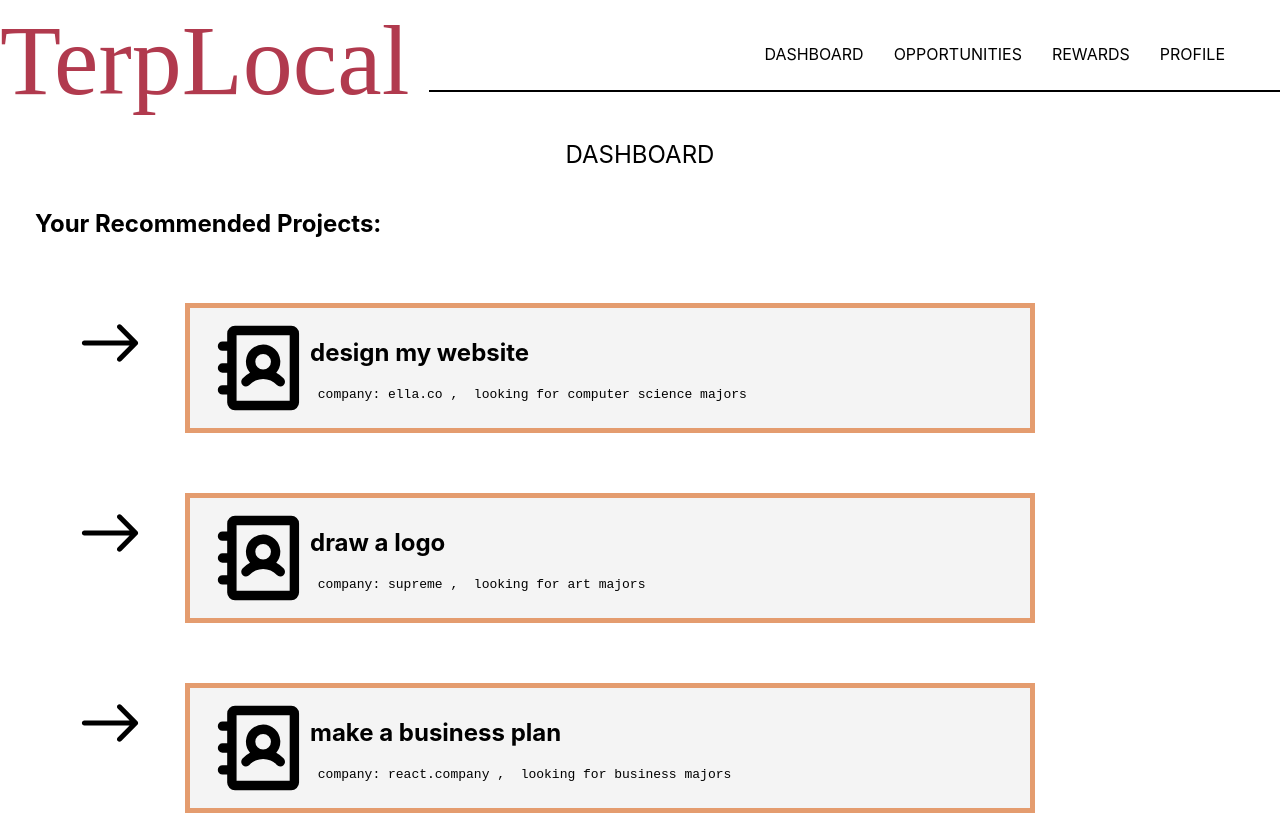
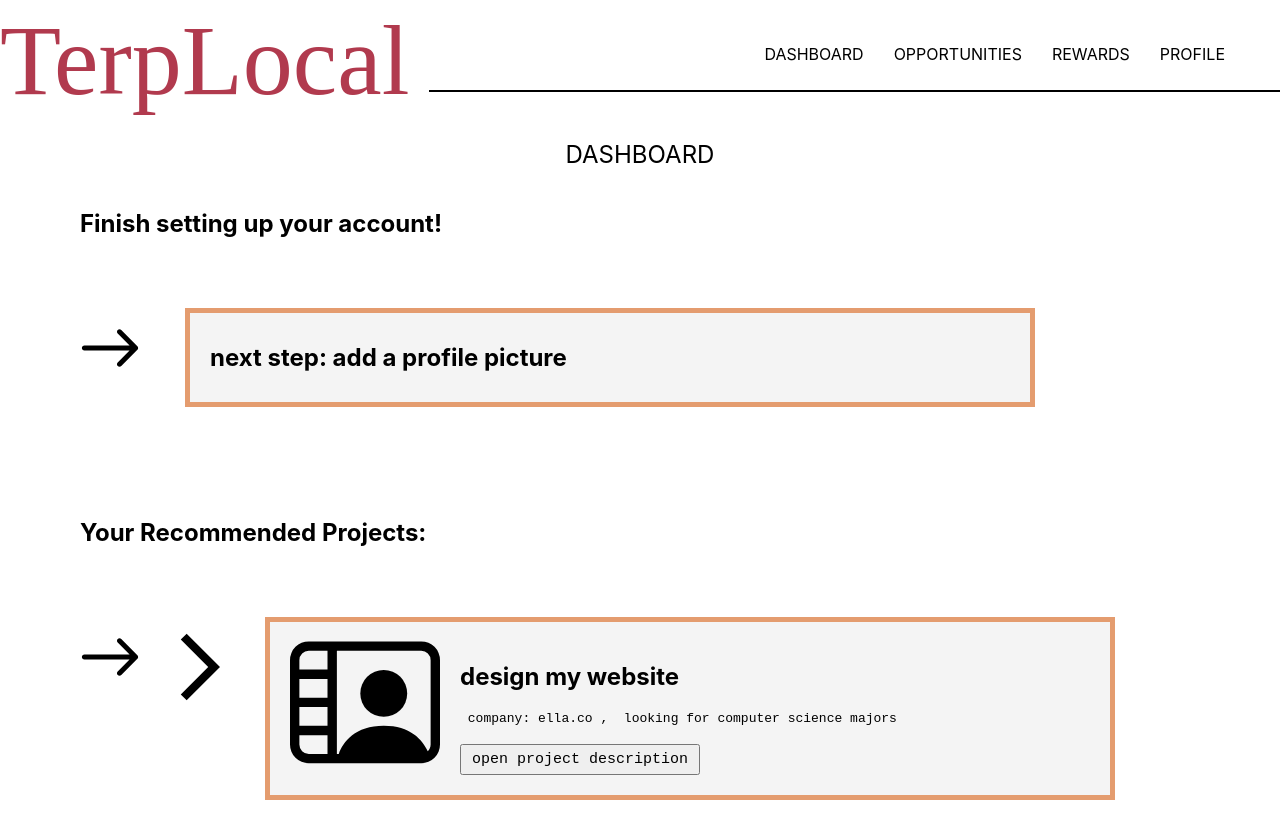
Before and after one commit to Cadoodlii/TerpLocal, a React (Create React App) app: page / in a window 1280 px wide. Shown: the top 815 px of the page. Built offline with nearby package versions, Linux system fonts and the light colour scheme.

Commit message:
Set up dashboard for student side

```diff
--- a/src/App.js
+++ b/src/App.js
@@ -8,21 +8,24 @@ function App() {
   const [projects, setProjects] = useState([
       {
         id: 1,
-        text: "design my website",
-        manager: "ella.co",
+        title: "design my website",
+        company: "ella.co",
         major: "computer science",
+        description: "design our shopping website targeted towards teens ;)",
       },
       {
         id: 2,
-        text: "draw a logo",
-        manager: "supreme",
+        title: "draw a logo",
+        company: "supreme",
         major: "art",
+        description: "ours is a very supreme company that always looks our for others",
       },
       {
         id: 3,
-        text: "make a business plan",
-        manager: "react.company",
+        title: "make a business plan",
+        company: "react.company",
         major: "business",
+        description: "we need help asap because we're about to go very broke",
       }
   ])
 
--- /dev/null
+++ b/src/components/common/dashboard/AccountSetUp.jsx
@@ -0,0 +1,18 @@
+import { IoIosArrowRoundForward } from "react-icons/io";
+
+export const AccountSetUp = () => {
+  return (
+    <div className="project">
+            <div className="icon">
+                <IoIosArrowRoundForward size = "100px"/>
+            </div>
+            <div className="project-inner">
+                <div>
+                    <h2>
+                        next step: add a profile picture
+                    </h2>
+                </div>
+            </div>
+        </div>
+  )
+}
--- /dev/null
+++ b/src/components/common/dashboard/Dashboard.css
@@ -0,0 +1,36 @@
+.container {
+    max-width: 1200px;
+    margin: 0px auto;
+    overflow: auto;
+    min-height: 200px;
+    padding: 30px;
+  }
+.project {
+    display: flex;
+}
+.project-inner {
+    width: 800px;
+    display: flex;
+    background: #f4f4f4;
+    margin: 30px 5px;
+    padding: 10px 20px;
+    cursor: pointer;
+    text-align: left;
+    border-width: 5px;
+    border-style: solid;
+    border-color:rgb(228, 156, 111);
+}
+
+.project-inner-sum {
+    margin: 10px 20px;
+}
+
+.side-column {
+margin: 10px 50px;
+text-align: left;
+text-indent: 30px;
+}
+
+.icon {
+margin: 20px;
+}
--- a/src/components/common/dashboard/Dashboard.jsx
+++ b/src/components/common/dashboard/Dashboard.jsx
@@ -1,7 +1,8 @@
 import React from "react";
-import "../page-title/PageTitle.css"
+import "../page-title/PageTitle.css";
+import "./Dashboard.css"
 import Projects from "../projects/Projects";
-
+import { AccountSetUp } from "./AccountSetUp";
 
 
 function Dashboard ({projects}) {
@@ -10,6 +11,12 @@ function Dashboard ({projects}) {
         <section>
             <div className="title">
                 Dashboard
+            </div>
+            <h2 className="side-column">
+                    Finish setting up your account!
+            </h2>
+            <div className="container">
+                <AccountSetUp />
             </div>
             <h2 className="side-column">
                     Your Recommended Projects:
--- a/src/components/common/page-title/PageTitle.css
+++ b/src/components/common/page-title/PageTitle.css
@@ -5,37 +5,3 @@
     justify-content: center;
     margin: 40px 0px;
 }
-
-.container {
-    max-width: 1200px;
-    margin: 30px auto;
-    margin-top: 5px;
-    overflow: auto;
-    min-height: 300px;
-    padding: 30px;
-  }
-.project {
-    display: flex;
-}
-.project-inner {
-    width: 800px;
-    display: flex;
-    background: #f4f4f4;
-    margin: 30px 5px;
-    padding: 10px 20px;
-    cursor: pointer;
-    text-align: left;
-    border-width: 5px;
-    border-style: solid;
-    border-color:rgb(228, 156, 111);
-  }
-
-  .side-column {
-    margin: 5px;
-    text-align: left;
-    text-indent: 30px;
-  }
-
-  .icon {
-    margin: 20px;
-  }
--- /dev/null
+++ b/src/components/common/projects/Modal.css
@@ -0,0 +1,43 @@
+body.active-modal {
+    overflow-y: hidden;
+}
+
+.btn-modal {
+    font-family: 'Courier New';
+    padding: 5px 10px;
+    margin: 5px auto 0;
+    font-size: 15px;
+}
+
+.modal, .overlay {
+    width: 100vw;
+    height: 100vh;
+    top: 0;
+    left: 0;
+    right: 0;
+    bottom: 0;
+    position: fixed;
+}
+
+.overlay {
+    background: rgba(49,49,49,0.8);
+}
+.modal-content {
+    position: absolute;
+    top: 40%;
+    left: 50%;
+    transform: translate(-50%, -50%);
+    line-height: 1.4;
+    background: #f1f1f1;
+    padding: 14px 28px;
+    border-radius: 3px;
+    max-width: 600px;
+    min-width: 300px;
+}
+
+.close-modal {
+    position: absolute;
+    top: 10px;
+    right: 10px;
+    padding: 5px 7px;
+}
--- /dev/null
+++ b/src/components/common/projects/Modal.js
@@ -0,0 +1,50 @@
+import { useState } from "react"
+import "./Modal.css"
+
+const Modal = ({project}) => {
+    const [modal, setModal] = useState(false);
+
+    const toggleModal = () => {
+        setModal(!modal);
+    };
+
+    if (modal) {
+        document.body.classList.add("active-modal");
+    } else {
+        document.body.classList.remove("active-modal");
+    }
+
+
+  return (
+    <>
+        <button className="btn-modal" onClick={toggleModal}>
+            open project description
+        </button>
+
+        {modal && (
+            <div className="modal">
+            <div className="overlay"></div>
+            <div className="modal-content">
+                <h2>
+                    {project.title}
+                </h2>
+                <p>
+                    - we're looking for {project.major} majors
+                </p>
+                <p>
+                    - {project.description}
+                </p>
+                <p>
+                    - company : {project.company}
+                </p>
+                <button className="close-modal" onClick={toggleModal}>
+                    close
+                </button>
+            </div>
+            </div> )
+        }
+    </>
+  )
+}
+
+export default Modal
--- a/src/components/common/projects/Project.js
+++ b/src/components/common/projects/Project.js
@@ -1,22 +1,26 @@
-import { PiAddressBookBold } from "react-icons/pi";
+import { BsPersonVideo2 } from "react-icons/bs";
 import { IoIosArrowRoundForward } from "react-icons/io";
-
+import { MdArrowForwardIos } from "react-icons/md";
+import Modal from "./Modal";
 
 const Project = ({project}) => {
     return (
         <div className="project">
             <div className="icon">
                 <IoIosArrowRoundForward size = "100px"/>
+                <MdArrowForwardIos size = "80px"/>
+
             </div>
             <div className="project-inner">
-                <PiAddressBookBold size = "100px"/>
-                <div>
+                <BsPersonVideo2 size = "150px"/>
+                <div className="project-inner-sum">
                     <h2>
-                        {project.text}
+                        {project.title}
                     </h2>
-                    <p>
-                        <pre> company: {project.manager} ,  looking for {project.major} majors</pre>
-                    </p>
+                    <div>
+                        <pre> company: {project.company} ,  looking for {project.major} majors</pre>
+                        <Modal project = {project}/>
+                    </div>
                 </div>
             </div>
         </div>
--- a/src/components/common/projects/Projects.js
+++ b/src/components/common/projects/Projects.js
@@ -4,7 +4,7 @@ const Projects = ({projects}) => {
     return (
         <>
             {projects.map((project) => (
-                <Project project = {project} />
+                <Project key = {project.id} project = {project} />
             ))}
         </>
     )
```
